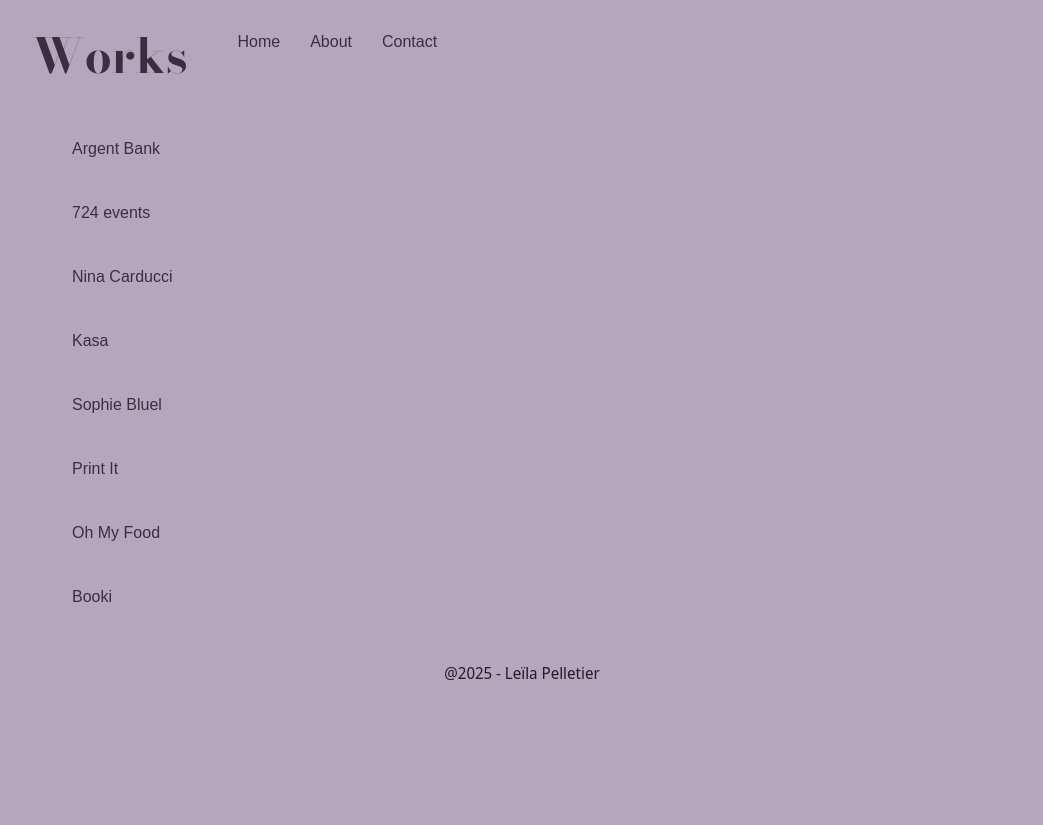
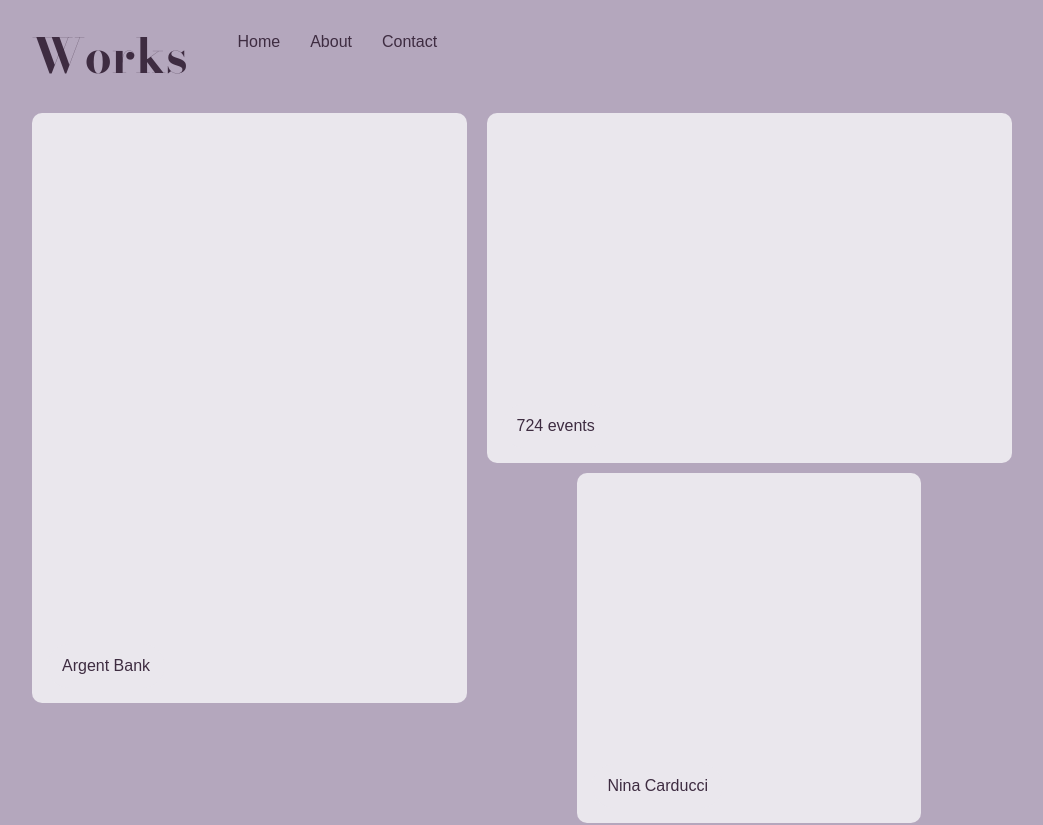
Before and after one commit to NeugdaeUju/Portfolio, a React (Vite) app: page /works in a window 1280 px wide. Shown: the top 825 px of the page, without its empty margins (118-1161 px from the left). Before the commit the page ends 800 px from the top, so only its background shows below. Built offline with nearby package versions, Linux system fonts and the light colour scheme.

Commit message:
Mise en page des cartes de réalisations

```diff
--- a/src/assets/sass/projectCard.scss
+++ b/src/assets/sass/projectCard.scss
@@ -0,0 +1,16 @@
+.works-page__card {
+    background-color: #EAE7ED;
+    margin: 0;
+    border-radius : 10px;
+    height : 100%;
+    position : relative;
+
+    &--name {
+        position : absolute;
+        bottom : 15px;
+        left : 15px;
+        border-radius : 50px;
+        background-color : #EAE7ED;;
+        padding : 10px 15px;
+    }
+}
--- /dev/null
+++ b/src/assets/sass/works.scss
@@ -0,0 +1,46 @@
+.works-page {
+    display : grid;
+    grid-template-columns: 1fr 1fr 1fr 1fr 1fr 1fr 1fr 1fr 1fr 1fr 1fr;
+    grid-template-rows: 110px 110px 110px 110px 110px 110px 110px 110px 110px 110px 110px 110px 110px 110px 110px 110px 110px 110px 110px ;
+    gap : 10px 20px;
+
+    &__card-1 {
+        grid-column : 1 / span 5;
+        grid-row :  1 / span 5;
+    }
+
+    &__card-2 {
+        grid-column : 6 / span 6;
+        grid-row :  1 / span 3;
+    }
+
+    &__card-3 {
+        grid-column : 7 / span 4;
+        grid-row :  4 / span 3;
+    }
+
+    &__card-4 {
+        grid-column : 2 / span 5;
+        grid-row : 7 / span 3;
+    }
+
+    &__card-5 {
+        grid-column : 1/ span 7;
+        grid-row : 10 / span 3;
+    }
+
+    &__card-6 {
+        grid-column : 8 / span 4;
+        grid-row : 8 / span 7;
+    }
+
+    &__card-7 {
+        grid-column : 1 / span  5;
+        grid-row : 14 / span 5;
+    }
+
+    &__card-8 {
+        grid-column : 6 / span 5;
+        grid-row : 16 / span 4;
+    }
+}
--- a/src/components/ProjectCard.jsx
+++ b/src/components/ProjectCard.jsx
@@ -1,5 +1,5 @@
 import { Link } from 'react-router-dom'
-import project from '../assets/data/project.json'
+import '../assets/sass/projectCard.scss'
 
 function ProjectCard ({id , index, name}) {
     const cardClass = `works-page__card-${index}`
@@ -7,9 +7,9 @@ function ProjectCard ({id , index, name}) {
     return (
         <>
             <Link to={`/works/${id}`} className={cardClass}>
-                <figure>
-                    <img/>
-                    <figcaption>{name}</figcaption>
+                <figure className='works-page__card'>
+                    <img className='works-page__card--image'/>
+                    <figcaption className='works-page__card--name'>{name}</figcaption>
                 </figure>
             </Link>
         </>
--- a/src/pages/Works.jsx
+++ b/src/pages/Works.jsx
@@ -1,6 +1,7 @@
 import Header from '../components/Header'
 import ProjectCard from '../components/ProjectCard'
 import project from '../assets/data/project.json'
+import '../assets/sass/works.scss'
 
 function Works () {
     return (
```
